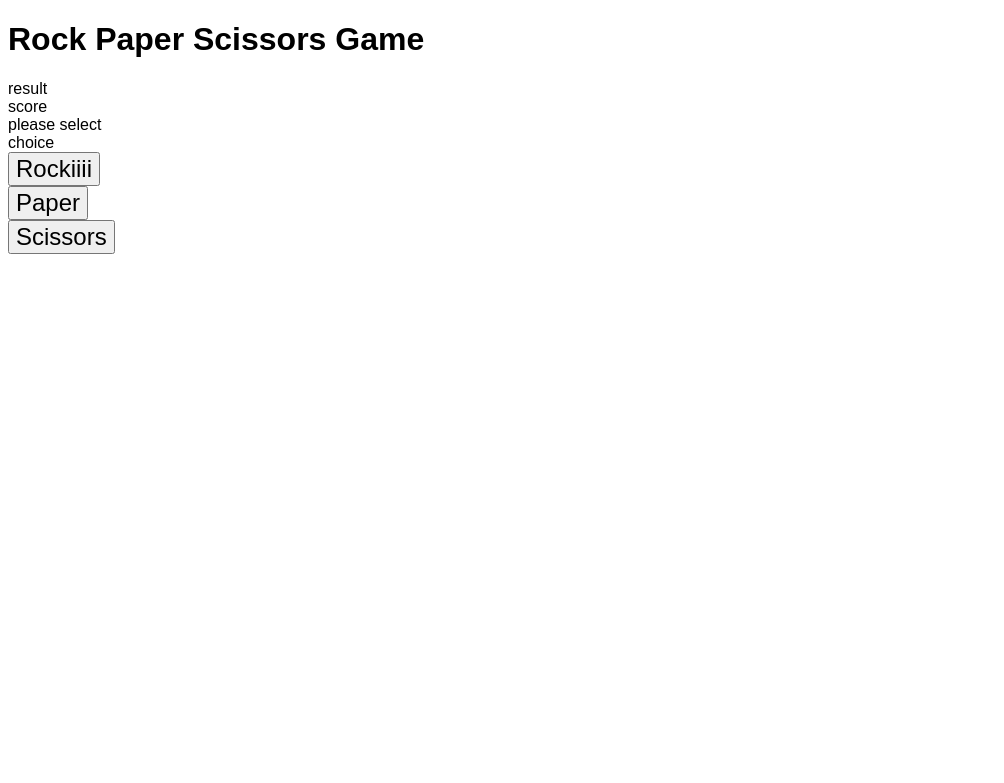
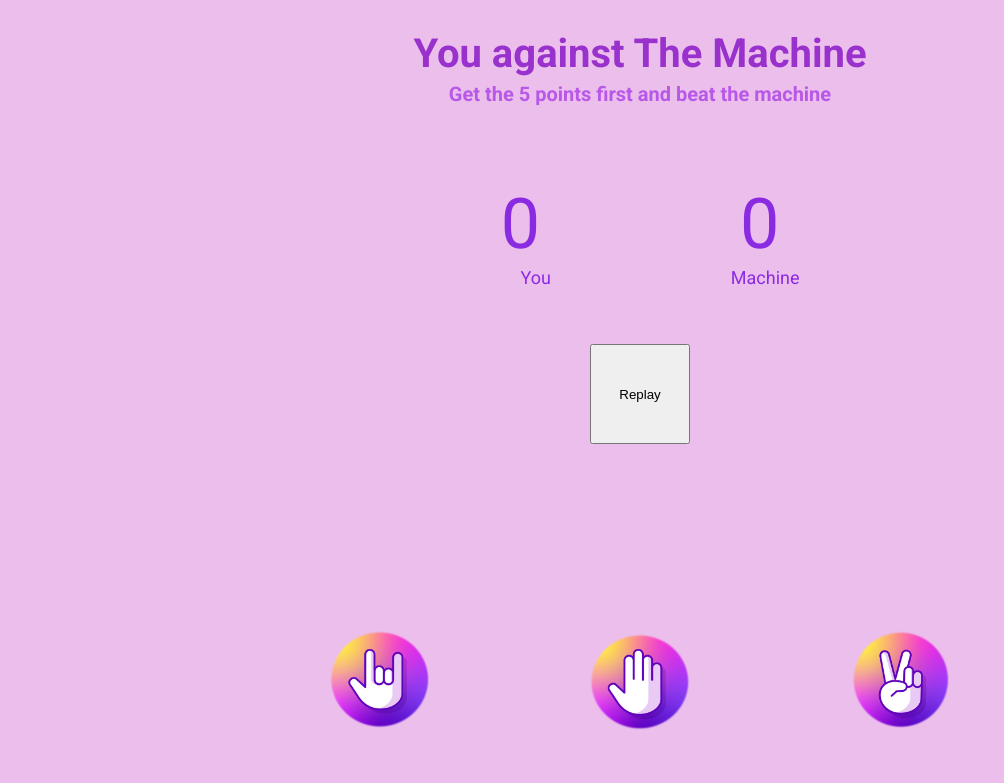
Before and after one commit to fdemirciler/Rock-Paper-Scissors-with-UI, a plain HTML site: page index.html in a window 1280 px wide. Shown: the whole page, without its empty margins (0-1004 px from the left). Drawn offline with Linux system fonts and the light colour scheme.

Commit message:
Script updated.

```diff
--- a/index.html
+++ b/index.html
@@ -1,42 +1,50 @@
 <!DOCTYPE html>
 <html lang="en">
-
 	<head>
 		<meta charset="UTF-8">
-    <meta http-equiv="X-UA-Compatible" content="IE=edge">
-    <meta name="viewport" content="width=device-width, initial-scale=1.0">
+		<link rel="preconnect" href="https://fonts.gstatic.com">
+		<link href="https://fonts.googleapis.com/css2?family=Roboto:wght@400;700&display=swap" rel="stylesheet">
+		<link rel="stylesheet" href="style.css">
 		<title>Rock Paper Scissors</title>
-    <script src="script.js"></script>
-    <link rel="stylesheet" href="style.css">
 	</head>
 
 	<body>
-    <header>
 
-        <h1>Rock Paper Scissors Game</h1>
+        <div class="page">
+			<h1 class="title">You against The Machine</h1>
+			<h4 class="title">Get the 5 points first and beat the machine</h4>
 
-    </header>
+			<div class="score">
 
-    <div class="result">result</div>
+				<ul class = 'scoreNumber'>
+					<li id = 'playerNumber'>0</li>
+					<li id = 'computerNumber'>0</li>
+				</ul>
 
-    <div class='ctn-score'>score
+				<ul class = 'scoreTable'>
+					<li id = 'scorePlayer'>You</li>
+					<li id = 'scoreComputer'>Machine</li>
+				</ul>
 
-        <div id="score-user"></div>
-        <div id="score"></div>
-        <div id="score-robot"></div>
+				<p id = 'outcome' ></p>
 
 			</div>
 
-    <div class="selection">please select</div>
+			<div class="images">
 
-    <div class='choice'>choice
 
-        <button onclick=userPlay() id="choice">Rockiiii</button>
-        <button onclick=userPlay() id="choice">Paper</button>
-        <button onclick=userPlay() id="choice">Scissors</button>
+                <!-- images from: https://www.vecteezy.com/free-vector/rock Rock Vectors by Vecteezy -->
+
+				<input type="image" id = 'Rock' src="img/rock.png" onclick="play(this.id)">
+				<input type="image" id = 'Paper' src="img/paper.png" onclick="play(this.id)" >
+				<input type="image" id = 'Scissors' src="img/scissors.png" onclick="play(this.id)" >
+
 
             </div>
 
+			<input type="button" value = 'Replay' id = 'reset' onclick="window.location.reload()">
+
+		</div>
+		<script src="script.js"></script>
 	</body>
-
 </html>
--- a/script.js
+++ b/script.js
@@ -1,3 +1,16 @@
+// Set initial scores
+let playerScore = 0;
+let computerScore = 0;
+
+// Get elements
+
+const playerNumber = document.getElementById("playerNumber");
+const computerNumber = document.getElementById("computerNumber");
+const outcome = document.getElementById("outcome");
+
+
+// Random computer play
+
 function computerPlay() {
 
   let a = ['Rock', 'Paper', 'Scissors']
@@ -6,13 +19,8 @@ function computerPlay() {
 
 }
 
-function userPlay() {
 
-    let btnSelect = document.querySelectorAll('.choice');
-    btnSelect.forEach(element => {
-        element.addEventListener('click', console.log(element.textContent))
-    });
-}
+// word capitalization
 
 function toCapitalize(word) {
 
@@ -21,54 +29,65 @@ function toCapitalize(word) {
   let remaining = lower.slice(1)
   return first + remaining
 
-}
+};
+
+function play(id) {
+
+  playRound(id, computerPlay())
+
+};
+
+// main play
 
 function playRound(playerselection, computerSelection) {
 
   let p = toCapitalize(playerselection)
   let c = toCapitalize(computerSelection)
 
+
   if (p === 'Paper' &&
     c === 'Rock') {
 
-        return 'You win! Paper beats Rock.'
+    outcome.textContent = 'You win! Paper beats Rock.'
+    playerNumber.textContent = playerScore += 1
 
   } else if (p === 'Rock' &&
     c === 'Scissors') {
 
-        return 'You win! Rock beats Scissors.'
+    outcome.textContent = 'You win! Rock beats Scissors.'
+    playerNumber.textContent = playerScore += 1
 
   } else if (p === 'Scissors' &&
     c === 'Paper') {
 
-        return 'You win! Scissors beats Paper.'
+    outcome.textContent = 'You win! Scissors beats Paper.'
+    playerNumber.textContent = playerScore += 1
 
   } else if (p === c) {
 
-        return 'Same choice. Let\'s try again'
+    outcome.textContent = 'Same choice. Let\'s try again.'
+
+  } else {
+
+    outcome.textContent = `You lose! ${c} beats ${p}.`
+    computerNumber.textContent = computerScore += 1
   }
 
-    return `You lose! ${c} beats ${p}`
+  discloseResult()
 
 }
 
-function game() {
+// Check which player gets 5 points first.
 
-    let counter = 0
+function discloseResult() {
 
-    for (let i = 1; i < 6; i++) {
+  if (playerScore === 5) {
 
-        let userInput = toCapitalize(prompt('Please enter your choice.'))
+    outcome.textContent = 'Congratulations! You won the game.'
 
-        let result = playRound(userInput, computerPlay())
+  } else if (computerScore === 5) {
 
-        if (result.includes('win')) {
-
-            counter += 1
+    outcome.textContent = 'Sorry! The machine won the game.'
 
   }
 }
-
-    return `You won ${counter} out of 5 rounds`
-
-}
--- a/style.css
+++ b/style.css
@@ -1,11 +1,103 @@
+html,
 body {
-font-family: sans-serif;
+    background: rgb(236, 190, 236);
+    font-family: 'Roboto', sans-serif;
+}
+
+.page {
+    display: flex;
+    width: 100%;
+    height: 100%;
+    flex-direction: column;
+    align-items: center;
+    margin-top: 30px;
+}
+
+h1 {
+    font-size: 40px;
+    margin: 0;
+    color: darkorchid;
+}
+
+h4 {
+    font-size: 20px;
+    margin: 5px;
+    color: rgb(183, 88, 231);
+}
+
+.score {
+    display: flex;
+    width: 100%;
+    flex-direction: column;
+    align-items: center;
+    color: blueviolet;
+}
+
+
+
+
+input {
+    width: 100px;
+    height: 100px;
+    margin-inline: 80px;
+}
+
+.button:hover {
+    position: relative;
 
 }
 
-.choice #choice  {
+
+.scoreNumber {
+
+    display: flex;
+    flex-direction: row;
+    list-style-type: none;
+    padding: 2px;
+    margin-top: 70px;
+    margin-bottom: 0px;
+
+}
+
+
+.scoreNumber li {
+
+    margin-inline: 100px;
+    font-size: 70px;
+}
+
+.scoreTable {
+
+    display: flex;
+    flex-direction: row;
+    list-style-type: none;
+    margin-top: 0px;
+
+}
+
+
+.scoreTable li {
+
+    margin-inline: 90px;
+    font-size: large;
+}
+
+#outcome {
+    position: flex;
     font-size: x-large;
+    padding: 5px;
+    margin-top: 30px;
+    margin-bottom: 0px;
+}
+
+.images {
     display: flex;
-    align-content: space-between;
-    justify-content: space-between;
+    position: fixed;
+    bottom: 20px;
+    width: 100%;
+    height: 200px;
+    margin-top: 20px;
+    align-items: center;
+    justify-content: center;
+    text-align: center;
 }
```
Also changed, not shown: img/paper.png (added), img/rock.png (added), img/scissors.png (added). Lines whose indentation alone changed are shown as unchanged.
